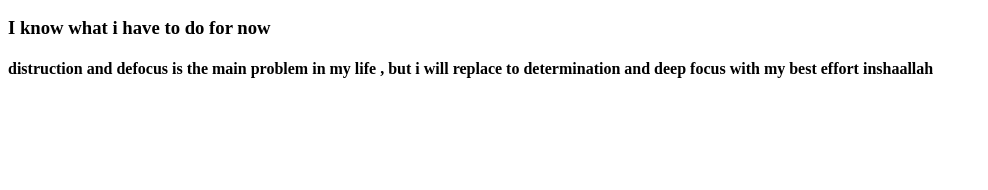
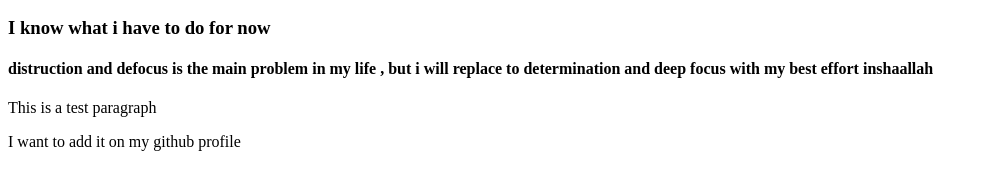
Before and after one commit to Robiul-hoque/My-second-github-ripo, a plain HTML site: page index.html in a window 1280 px wide. Shown: the part 110-300 px from the top of the page, without its empty margins (0-988 px from the left). Drawn offline with Linux system fonts and the light colour scheme.

Commit message:
style added

```diff
--- a/index.html
+++ b/index.html
@@ -5,11 +5,14 @@
     <meta http-equiv="X-UA-Compatible" content="IE=edge">
     <meta name="viewport" content="width=device-width, initial-scale=1.0">
     <title>My second github repo</title>
+    <link rel="stylesheet" href="style.css">
 </head>
 <body>
     <h1>I can push code to github</h1>
     <h2> I know how to code </h2>
     <h3>I know what i have to do for now</h3>
     <h4>distruction and defocus is the main problem in my life , but i will replace to determination and deep focus with my best effort inshaallah</h4>
+    <p>This is a test paragraph</p>
+    <p>I want to add it on my github profile</p>
 </body>
 </html>
--- /dev/null
+++ b/style.css
@@ -0,0 +1,3 @@
+p{
+    color: #000;
+}
```
